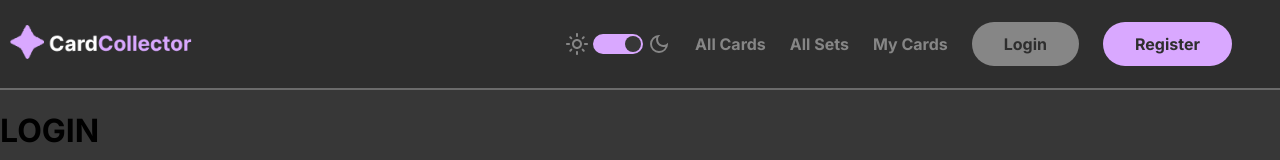
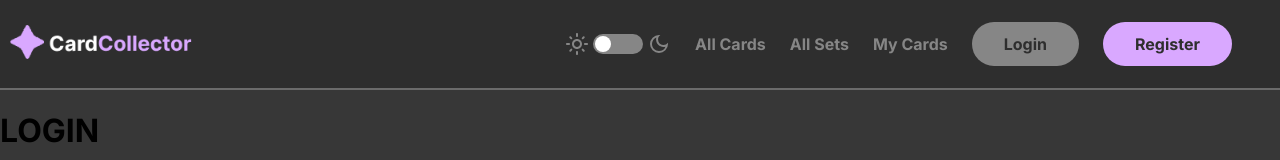
Before and after one commit to burgerax5/MagicCollector_Frontend, a React (Vite) app: page /login in a window 1280 px wide. Shown: the top 160 px of the page. Built offline with nearby package versions, Linux system fonts and the light colour scheme.

Commit message:
Added redux for managing theme state

```diff
--- a/package.json
+++ b/package.json
@@ -10,10 +10,13 @@
     "preview": "vite preview"
   },
   "dependencies": {
+    "@reduxjs/toolkit": "^2.2.6",
     "react": "^18.3.1",
     "react-dom": "^18.3.1",
     "react-icons": "^5.2.1",
-    "react-router-dom": "^6.24.0"
+    "react-redux": "^9.1.2",
+    "react-router-dom": "^6.24.0",
+    "redux": "^5.0.1"
   },
   "devDependencies": {
     "@types/react": "^18.3.3",
--- a/src/components/Header/ThemeToggle.tsx
+++ b/src/components/Header/ThemeToggle.tsx
@@ -1,22 +1,27 @@
+import { useSelector, useDispatch } from 'react-redux';
 import { MdOutlineLightMode, MdOutlineDarkMode } from "react-icons/md";
-import { useState } from "react";
+import { RootState } from '../../redux/reducers/rootReducer';
+import { toggleTheme } from '../../redux/actions/actions';
 
-const ThemeToggle = () => {
-    const [isDarkTheme, setIsDarkTheme] = useState(true);
+const ThemeToggle: React.FC = () => {
+    const isDarkTheme = useSelector((state: RootState) => state.theme.isDarkMode);
+    const dispatch = useDispatch();
 
-    const toggleTheme = () => {
-        setIsDarkTheme(!isDarkTheme);
-    }
+    const handleToggleTheme = () => {
+        dispatch(toggleTheme());
+    };
 
     return (
         <div className="toggle-theme">
             <MdOutlineLightMode />
-            <div className={isDarkTheme ? "toggle-slider toggled" : "toggle-slider"} onClick={toggleTheme}>
+            <div
+                className={isDarkTheme ? "toggle-slider toggled" : "toggle-slider"}
+                onClick={handleToggleTheme}>
                 <span className={isDarkTheme ? "toggle-slider-circle toggled" : "toggle-slider-circle"}></span>
             </div>
             <MdOutlineDarkMode />
         </div>
-    )
-}
+    );
+};
 
-export default ThemeToggle
+export default ThemeToggle;
--- a/src/main.tsx
+++ b/src/main.tsx
@@ -5,6 +5,8 @@ import {
   createBrowserRouter,
   RouterProvider,
 } from "react-router-dom";
+import { Provider } from 'react-redux';
+import store from './redux/store';
 
 const router = createBrowserRouter([
   {
@@ -21,6 +23,8 @@ const router = createBrowserRouter([
 
 ReactDOM.createRoot(document.getElementById('root')!).render(
   <React.StrictMode>
-    <RouterProvider router={router} />
+    <Provider store={store}>
+      <RouterProvider router={router} />
+    </Provider>
   </React.StrictMode>,
 )
--- /dev/null
+++ b/src/redux/actions/actionTypes.ts
@@ -0,0 +1 @@
+export const TOGGLE_THEME = "TOGGLE_THEME"
--- /dev/null
+++ b/src/redux/actions/actions.ts
@@ -0,0 +1,7 @@
+import { TOGGLE_THEME } from "./actionTypes";
+
+export const toggleTheme = () => ({
+    type: TOGGLE_THEME,
+});
+
+export type ThemeAction = ReturnType<typeof toggleTheme>;
--- /dev/null
+++ b/src/redux/reducers/rootReducer.ts
@@ -0,0 +1,9 @@
+import { combineReducers } from "@reduxjs/toolkit";
+import themeReducer from "./themeReducer";
+
+const rootReducer = combineReducers({
+    theme: themeReducer
+});
+
+export default rootReducer;
+export type RootState = ReturnType<typeof rootReducer>;
--- /dev/null
+++ b/src/redux/reducers/themeReducer.ts
@@ -0,0 +1,24 @@
+// themeReducer.ts
+import { TOGGLE_THEME } from "../actions/actionTypes";
+import { ThemeAction } from "../actions/actions";
+
+export type ThemeState = {
+    isDarkMode: boolean;
+};
+
+const isPrefersDark = window.matchMedia && window.matchMedia('(prefers-color-scheme: dark)').matches;
+
+const initialState: ThemeState = {
+    isDarkMode: isPrefersDark,
+};
+
+const themeReducer = (state: ThemeState = initialState, action: ThemeAction): ThemeState => {
+    switch (action.type) {
+        case TOGGLE_THEME:
+            return { ...state, isDarkMode: !state.isDarkMode };
+        default:
+            return state;
+    }
+};
+
+export default themeReducer;
--- /dev/null
+++ b/src/redux/store.ts
@@ -0,0 +1,8 @@
+import { configureStore } from '@reduxjs/toolkit'
+import rootReducer from './reducers/rootReducer';
+
+const store = configureStore({
+    reducer: rootReducer,
+});
+
+export default store
--- a/src/styles/header.css
+++ b/src/styles/header.css
@@ -95,11 +95,12 @@
     height: 16px;
     background-color: var(--font-colour);
     border-radius: 50%;
+    transition: all 0.2s ease;
 }
 
 .toggle-slider-circle.toggled {
     left: unset;
-    right: 2px;
+    transform: translateX(200%);
     background-color: var(--background);
 }
 
@@ -144,6 +145,12 @@
         color: var(--font-colour);
     }
 
+    .toggle-slider-circle.toggled {
+        left: unset;
+        transform: translateX(45%);
+        background-color: var(--background);
+    }
+
     .navbar li,
     .navbar li a {
         width: 100%;
```
Also changed, not shown: 1 other file (tests, documents, lock files or other folders).
